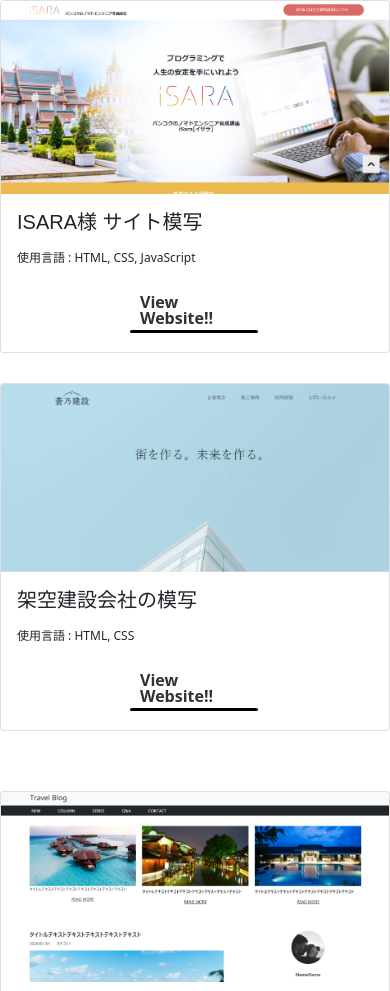
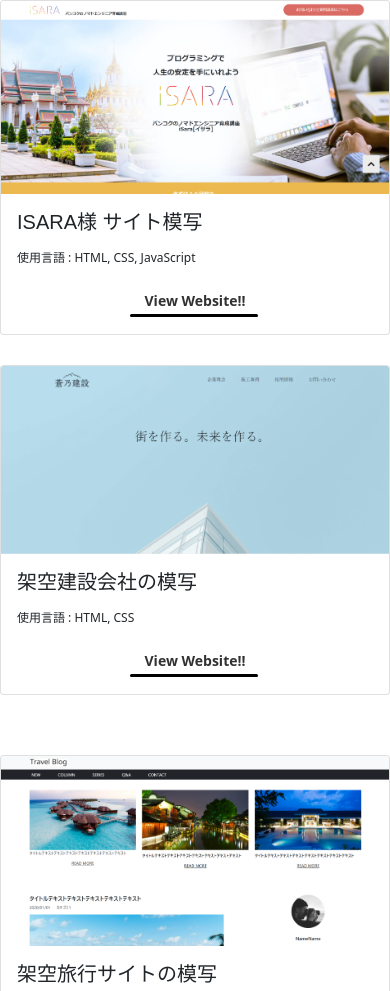
Before and after one commit to ssmax412/portfolio, a plain HTML site: page index.html in a window 390 px wide. Shown: the part 1550-2541 px from the top of the page. Drawn offline with nearby package versions, Linux system fonts and the light colour scheme; a script that the page names is missing.

Commit message:
Update index.css

```diff
--- a/index.css
+++ b/index.css
@@ -319,7 +319,10 @@ br{
     font-size: 18px;
     line-height: 17px;
 }
+.button_line002 a{
+    font-size: 14px;
 
+}
 }
 
 /*ipad*/
```
